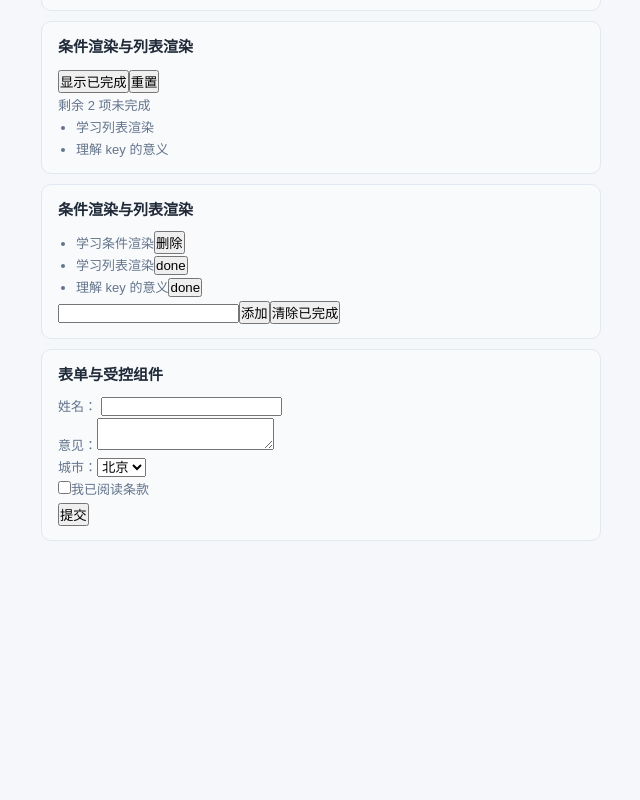
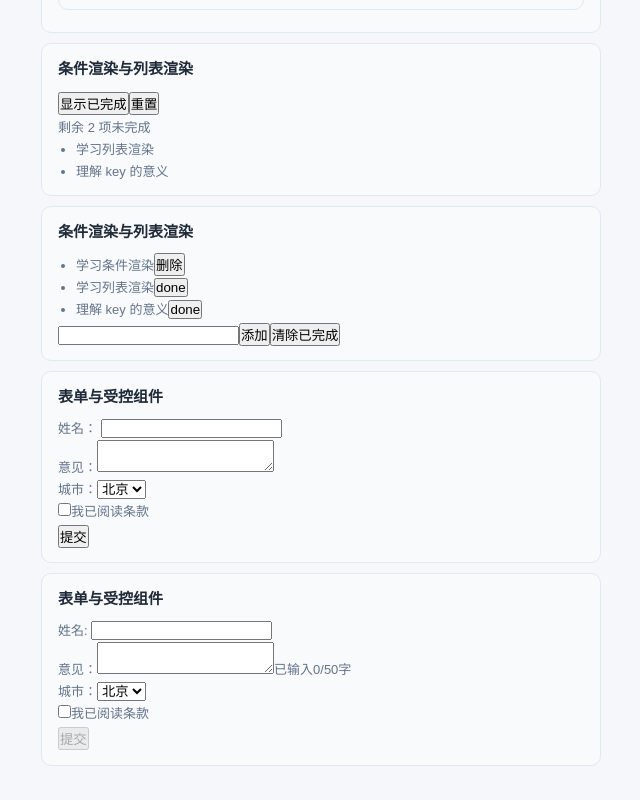
Before and after one commit to Q1anyii/EasyStart-Frontend, a React (Vite) app in the folder demo/06-react/react-app/: page / in a window 1280 px wide. Shown: the part 743-1543 px from the top of the page, without its empty margins (319-959 px from the left). Before the commit the page ends 1318 px from the top, so only its background shows below. Built offline with nearby package versions, Linux system fonts and the light colour scheme.

Commit message:
前端练习：阶段六第5课表单与受控组件完成（受控value+onChange/统一handleChange/派生disabled）

```diff
--- a/demo/06-react/react-app/src/App.tsx
+++ b/demo/06-react/react-app/src/App.tsx
@@ -7,6 +7,7 @@ import TodoApp from "./components/TodoApp";
 import ListDemo from "./components/ListDemo";
 import MyListDemo from "./components/MyListDemo";
 import FormDemo from "./components/FormDemo";
+import MyFormDemo from "./components/MyFormDemo";
 interface User {
   name: string;
   role: string;
@@ -27,7 +28,8 @@ function App() {
         <p>第2课 props通信 ✅</p>
         <p>第3课 state与事件 ✅</p>
         <p>第4课 条件渲染与列表渲染 ✅</p>
-        <p>第5课 表单与受控组件 ← 当前课</p>
+        <p>第5课 表单与受控组件 ✅</p>
+        <p>第6课 useEffect 与副作用 ← 下一课</p>
       </Card>
 
       <Card title="待办">
@@ -40,6 +42,7 @@ function App() {
       <ListDemo />
       <MyListDemo />
       <FormDemo />
+      <MyFormDemo />
     </div>
   );
 }
--- /dev/null
+++ b/demo/06-react/react-app/src/components/MyFormDemo.tsx
@@ -0,0 +1,85 @@
+import { useState, type ChangeEvent, type FormEvent } from "react";
+
+interface FormData{
+    name: string;
+    opinion: string;
+    city: string;
+    agreed: boolean;
+}
+
+const city = ["北京","上海","深圳","广州"]
+
+function MyFormDemo () {
+    const [form, setForm] = useState<FormData>({
+        name: "",
+        opinion: "",
+        city: "北京",
+        agreed: false,
+    })
+    const [submitted, setSubmitted] = useState<FormData | null>(null);
+    function handleSubmit(e: FormEvent<HTMLFormElement>) {
+        e.preventDefault();
+        setSubmitted(form);
+    }
+    function handleChange(e: ChangeEvent<HTMLInputElement | HTMLTextAreaElement | HTMLSelectElement>) {
+        setForm({...form, [e.target.name]: e.target.value})
+    }
+
+    return (
+        <div className="card">
+            <h3>表单与受控组件</h3>
+            <form onSubmit={handleSubmit}>
+            <p>姓名:{" "}
+                <input
+                    name="name"
+                    value={form.name}
+                    onChange={(e: ChangeEvent<HTMLInputElement>) =>{
+                            handleChange(e)
+                        }
+                    }
+                />
+            </p>
+            <p>意见：
+                <textarea
+                    name="opinion"
+                    value={form.opinion}
+                    onChange={(e: ChangeEvent<HTMLTextAreaElement>) =>
+                        handleChange(e)
+                    }
+                />
+                已输入{form.opinion.length}/50字
+            </p>
+            <p>城市：
+                <select
+                    name="city"
+                    value={form.city}
+                    onChange={(e: ChangeEvent<HTMLSelectElement>) =>
+                        handleChange(e)
+                    }
+                >
+                    {city.map(c => <option>{c}</option>)}
+                </select>
+            </p>
+            <p>
+                <label>
+                    <input
+                        type="checkbox"
+                        checked={form.agreed}
+                        onChange={(e) => setForm({ ...form, agreed: e.target.checked })}
+                    ></input>
+                </label>我已阅读条款
+            </p>
+                {/*disable取决于form.agreed,字数当然不用单独存state，因为它是根据opinion动态计算的 */}
+                <button
+                type="submit"
+                disabled={!form.agreed || form.opinion.length > 50}
+                >提交</button>
+            </form>
+            {submitted && (
+                <p>已提交：{submitted.name} / {submitted.city}（{submitted.opinion || "无意见"}）</p>
+            )}
+        </div>
+    )
+};
+
+export default MyFormDemo;
```
Also changed, not shown: 1 other file (tests, documents, lock files or other folders).
